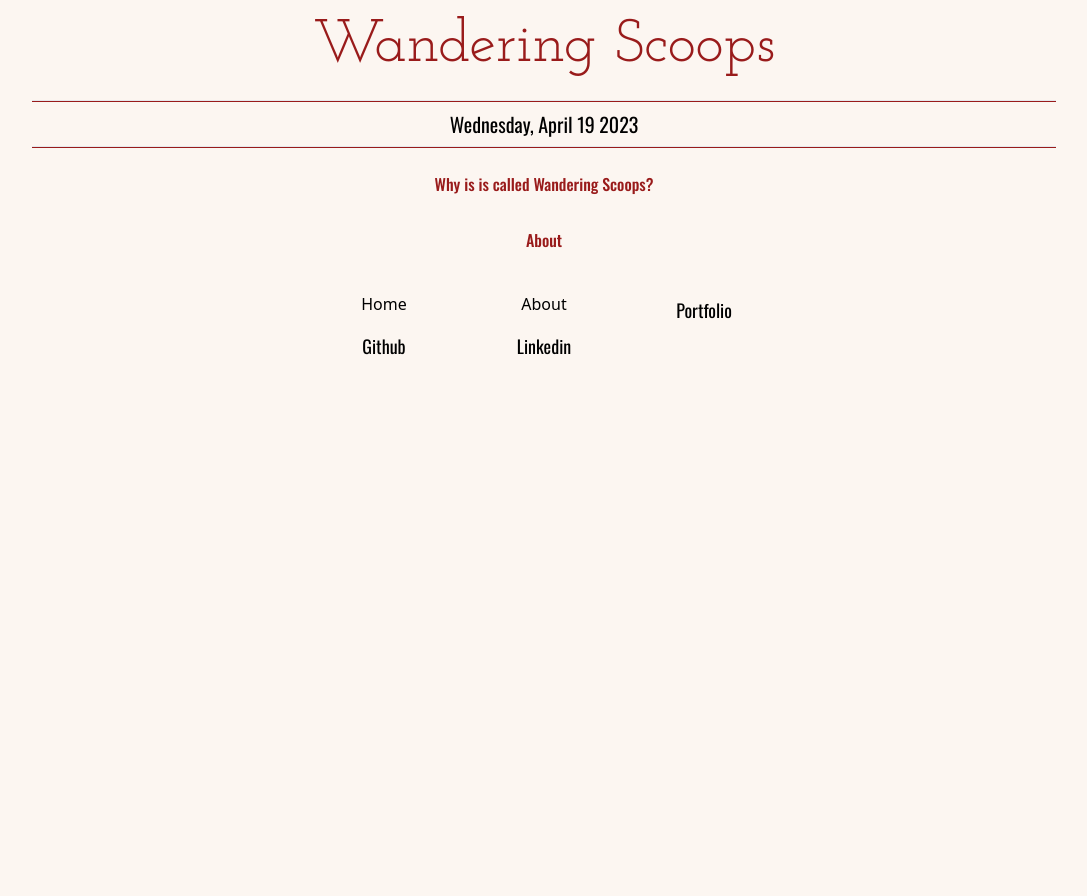
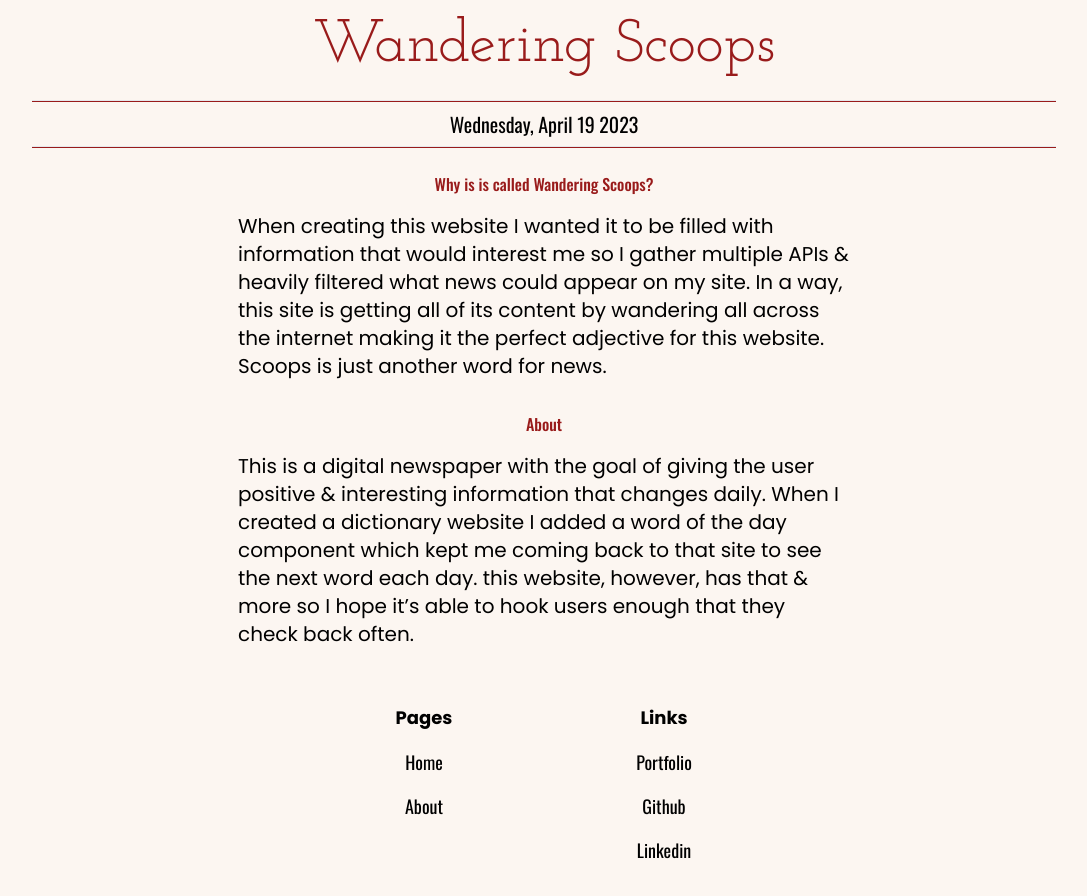
Before and after one commit to Denito37/newspaper_wandering, a Next.js app: page /about in a window 1280 px wide. Shown: the whole page, without its empty margins (96-1183 px from the left). Before the commit the page ends 800 px from the top, so only its background shows below. Built offline with nearby package versions, Linux system fonts and the light colour scheme.

Commit message:
about page content added, new footer layout

```diff
--- a/src/components/footer.jsx
+++ b/src/components/footer.jsx
@@ -2,24 +2,32 @@ import Link from "next/link"
 export default function Footer(){
     return(
         <>
-            <footer className="text-center col-span-2 p-4 mx-auto md:grid md:grid-cols-3 md:max-w-lg">
-                <Link href='/'>Home</Link>
-                <Link href='/about'>About</Link>
-                <h2 className=" text-lg p-1">
+            <footer className=" font-[Oswald] text-lg text-center col-span-2 p-4 mx-auto sm:grid sm:grid-cols-2 md:max-w-lg">
+                <div className=" flex flex-col my-2">
+                    <p className=" p-2 font-bold">
+                        Pages
+                    </p>
+                    <Link href='/' className=" p-2 rounded-md transition-colors hover:bg-red-100 hover:text-red-800">
+                        Home
+                    </Link>
+                    <Link href='/about' className=" p-2 rounded-md transition-colors hover:bg-red-100 hover:text-red-800">
+                        About
+                    </Link>
+                </div>
+                <div className=" flex flex-col my-2">
+                    <p className=" p-2 font-bold">
+                        Links
+                    </p>
                     <Link className=" p-2 rounded-md transition-colors hover:bg-red-100 hover:text-red-800" href="https://dev-portfolio-denito37.vercel.app" target="_blank" rel="noopener noreferrer">
                         Portfolio
                     </Link>
-                </h2>
-                <h2 className=" text-lg text-center p-1">
                     <Link className=" p-2 rounded-md transition-colors hover:bg-red-100 hover:text-red-800" href="https://github.com/Denito37" target="_blank" rel="noopener noreferrer">
                         Github
                     </Link>
-                </h2>
-                <h2 className=" text-lg text-center p-1">
                     <Link className=" p-2 rounded-md transition-colors hover:bg-red-100 hover:text-red-800" href="https://www.linkedin.com/in/dennes-lopez-99907618a/" target="_blank" rel="noopener noreferrer">
                         Linkedin
                     </Link>
-                </h2>
+                </div>
             </footer>
         </>
     )
--- a/src/components/goal.jsx
+++ b/src/components/goal.jsx
@@ -1,11 +1,18 @@
 export default function Goal(){
     return(
-        <section className=" my-4">
+        <section className=" m-4">
             <h2 className=" p-2 text-center font-medium text-red-800">
                 About
             </h2>
-            <p>
-
+            <p className=" p-2 text-xl max-w-[45ch] sm:max-w-[50ch] mx-auto">
+                This is a digital newspaper with the goal of giving the
+                user positive & interesting information that changes
+                daily. When I created a dictionary website I added a
+                word of the day component which kept me coming
+                back to that site to see the next word each day.
+                this website, however, has that & more so I hope
+                it’s able to hook users enough that they check back
+                often.
             </p>
         </section>
     )
--- a/src/components/story.jsx
+++ b/src/components/story.jsx
@@ -1,12 +1,18 @@
 
 export default function Story(){
     return(
-        <section className=" my-4">
+        <section className=" m-4">
             <h2 className=" p-2 text-center font-medium text-red-800">
                 Why is is called Wandering Scoops?
             </h2>
-            <p>
-
+            <p className=" p-2 text-xl max-w-[45ch] sm:max-w-[50ch] mx-auto">
+                When creating this website I wanted it to be filled with
+                information that would interest me so I gather multiple
+                APIs & heavily filtered what news could appear on my
+                site. In a way, this site is getting all of its content by
+                wandering all across the internet making it the
+                perfect adjective for this website. Scoops is just
+                another word for news.
             </p>
         </section>
     )
--- a/src/pages/index.js
+++ b/src/pages/index.js
@@ -1,11 +1,8 @@
-import Image from 'next/image'
 import Head from 'next/head'
-import Header from '@/components/header'
 import Hero from '@/components/hero'
 import WOTD from '@/components/WOTD'
 import FOTD from '@/components/FOTD'
 import Activity from '@/components/actvity'
-import Footer from '@/components/footer'
 
 export default function Home({data,dataTwo,dataThree,dataFour}) {
   return (
```
